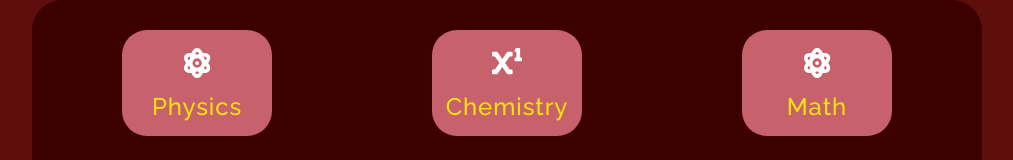
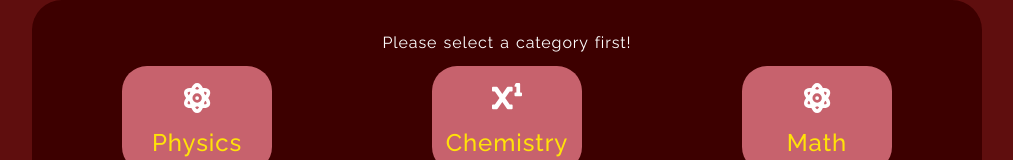
Before and after one commit to alexalextran/react-adash, a React (Create React App) app: page /videos in a window 1280 px wide. Shown: the top 160 px of the page, without its empty margins (133-1146 px from the left). Built offline with nearby package versions, Linux system fonts and the light colour scheme; no server answers.

Commit message:
added an info text for the videos page

```diff
--- a/src/App.css
+++ b/src/App.css
@@ -1077,6 +1077,11 @@ Videosection
   flex-direction: column;
 }
 
+.videosection__nav--info {
+ color: white;
+ margin-bottom: 10px;
+}
+
 .videosection__searchbar {
   margin-top: 50px;
   display: flex;
--- a/src/components/VideoSection.jsx
+++ b/src/components/VideoSection.jsx
@@ -91,6 +91,7 @@ const Videosection = () => {
   return (
     <section id="videosection">
       <div id="videosection__nav">
+     <p className="videosection__nav--info">Please select a category first!</p>
         <ul className="videosection__topics flex-row">
           <div
             onClick={() => getId("Physics")}
```
